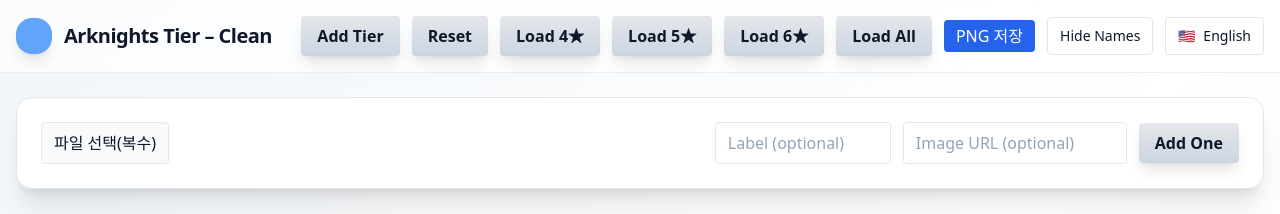
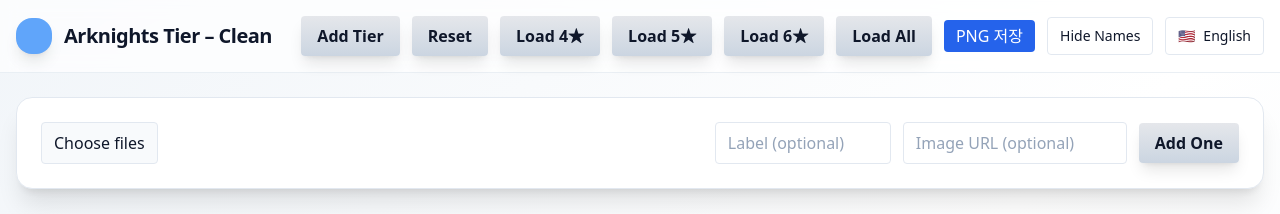
Before and after one commit to tsalthsu/TierMaker, a React (Vite) app: page / in a window 1280 px wide. Shown: the top 214 px of the page. Built offline with nearby package versions, Linux system fonts and the light colour scheme.

Commit message:
복수선택

```diff
--- a/src/App.jsx
+++ b/src/App.jsx
@@ -63,6 +63,7 @@
       star5: '5★',
       star6: '6★',
       starAll: 'All',
+      fileSelect: 'Choose files',
     },
     ko: {
       title: 'Arknights Tier – Clean',
@@ -97,6 +98,7 @@
       star5: '5성',
       star6: '6성',
       starAll: '전체',
+      fileSelect: '파일 선택(복수)',
     },
     ja: {
       title: 'Arknights Tier – Clean',
@@ -129,6 +131,7 @@
       star5: '★5',
       star6: '★6',
       starAll: '全て',
+      fileSelect: 'ファイルを選択(複数)',
     },
     zh: {
       title: 'Arknights Tier – Clean',
@@ -161,6 +164,7 @@
       star5: '5★',
       star6: '6★',
       starAll: '全部',
+      fileSelect: '选择文件(多个)',
     }
   };
   const t = (k)=> (MSG[lang] && MSG[lang][k]) || MSG.en[k] || k;
@@ -728,7 +732,8 @@
             onDrop={e=>{ e.preventDefault(); const files=[...e.dataTransfer.files].filter(f=>f.type.startsWith('image/')); if(files.length) addFilesAsItems(files); }}
           >
             <div className="flex flex-wrap gap-3 items-center">
-              <label className={`cursor-pointer inline-flex items-center gap-2 px-3 py-2 rounded border transition ${isDark?'bg-white/10 border-white/10 hover:bg-white/15':'bg-slate-50 border-slate-200 hover:bg-slate-100'}`}>파일 선택(복수)
+              <label className={`cursor-pointer inline-flex items-center gap-2 px-3 py-2 rounded border transition ${isDark?'bg-white/10 border-white/10 hover:bg-white/15':'bg-slate-50 border-slate-200 hover:bg-slate-100'}`}>
+                {t('fileSelect')}
                 <input type="file" accept="image/*" multiple className="hidden" onChange={onSelectFiles}/>
               </label>
               <div className="grow"/>
```
